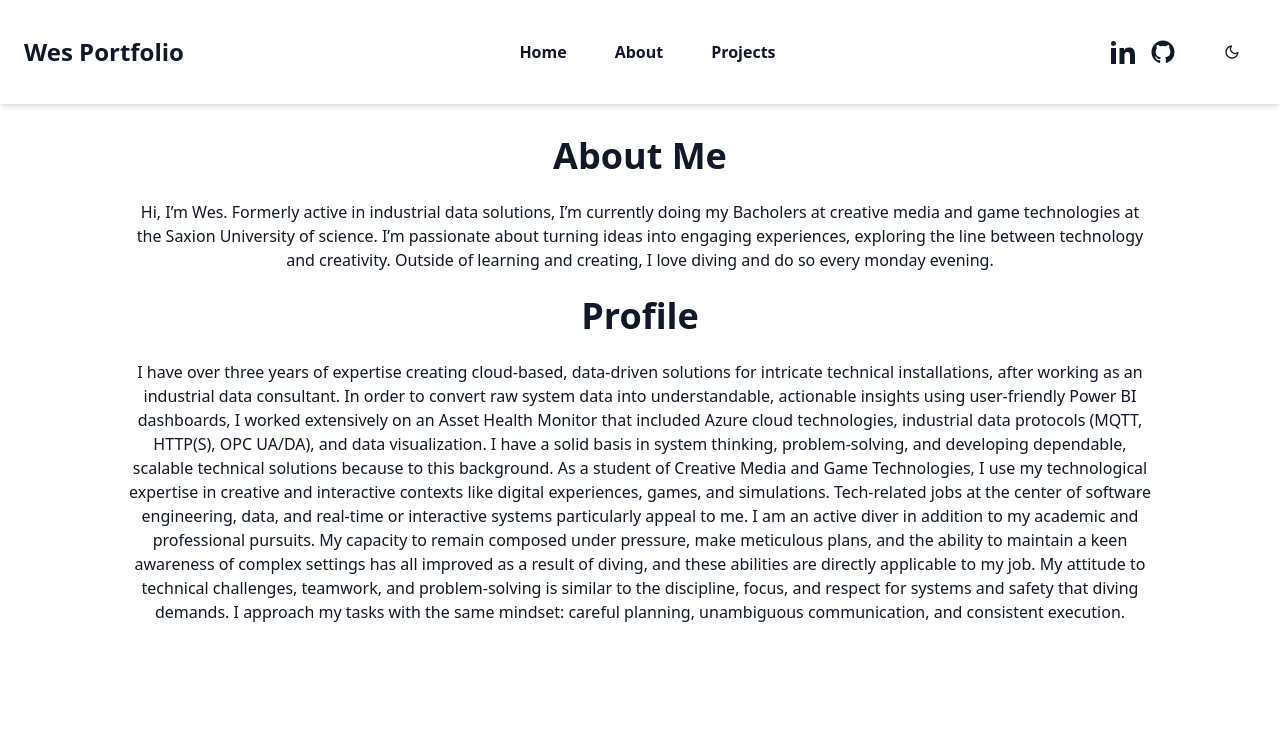
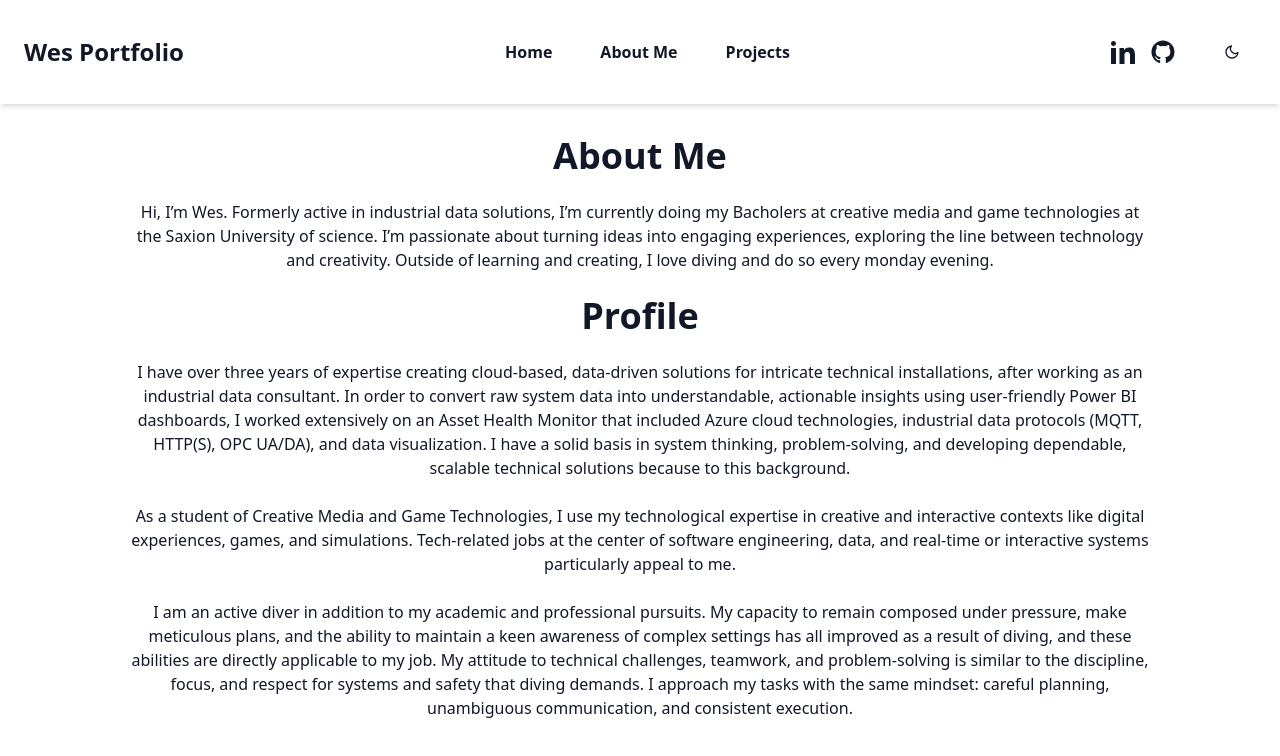
Before and after one commit to Wesbraak3/2502A1518-portfolio-website, a Next.js app in the folder nextjs-app/: page /about in a window 1280 px wide. Shown: the top 756 px of the page. Built offline with nearby package versions, Linux system fonts and the light colour scheme.

Commit message:
added deviding in about me

```diff
--- a/nextjs-app/src/app/about/page.tsx
+++ b/nextjs-app/src/app/about/page.tsx
@@ -7,11 +7,11 @@ import { Text } from "@/components/atoms/Text"
 
 export default function AboutPage() {
     return (
-        <div className="w-[80%] text-center mx-auto space-y-6">
+        <div className="w-[80%] text-center mx-auto space-y-6" >
             <Header_1>About Me</Header_1>
             <Text>{Introduction}</Text>
             <Header_1>Profile</Header_1>
-            <Text>{Profile}</Text>
+            <Text className="whitespace-pre-line">{Profile}</Text>
         </div>
     );
 }
--- a/nextjs-app/src/app/layout.tsx
+++ b/nextjs-app/src/app/layout.tsx
@@ -5,7 +5,7 @@ import { Header } from '@/components/organisms/Header'
 
 const NavigationButtons = [
   { content: "Home", href: "/" },
-  { content: "About", href: "/about" },
+  { content: "About Me", href: "/about" },
   { content: "Projects", href: "/projects" },
   // { content: "Contact", href: "/contact" }
 ];
--- a/nextjs-app/src/data/aboutMe.ts
+++ b/nextjs-app/src/data/aboutMe.ts
@@ -1,8 +1,8 @@
 export const Introduction = "Hi, I’m Wes. Formerly active in industrial data solutions, I’m currently doing my Bacholers at creative media and game technologies at the Saxion University of science. I’m passionate about turning ideas into engaging experiences, exploring the line between technology and creativity. Outside of learning and creating, I love diving and do so every monday evening."
 
-export const Profile = `I have over three years of expertise creating cloud-based, data-driven solutions for intricate technical installations, after working as an industrial data consultant. In order to convert raw system data into understandable, actionable insights using user-friendly Power BI dashboards, I worked extensively on an Asset Health Monitor that included Azure cloud technologies, industrial data protocols (MQTT, HTTP(S), OPC UA/DA), and data visualization. I have a solid basis in system thinking, problem-solving, and developing dependable, scalable technical solutions because to this background. \n \n
+export const Profile = `I have over three years of expertise creating cloud-based, data-driven solutions for intricate technical installations, after working as an industrial data consultant. In order to convert raw system data into understandable, actionable insights using user-friendly Power BI dashboards, I worked extensively on an Asset Health Monitor that included Azure cloud technologies, industrial data protocols (MQTT, HTTP(S), OPC UA/DA), and data visualization. I have a solid basis in system thinking, problem-solving, and developing dependable, scalable technical solutions because to this background.
 
-As a student of Creative Media and Game Technologies, I use my technological expertise in creative and interactive contexts like digital experiences, games, and simulations. Tech-related jobs at the center of software engineering, data, and real-time or interactive systems particularly appeal to me. \n \n
+As a student of Creative Media and Game Technologies, I use my technological expertise in creative and interactive contexts like digital experiences, games, and simulations. Tech-related jobs at the center of software engineering, data, and real-time or interactive systems particularly appeal to me.
 
 I am an active diver in addition to my academic and professional pursuits. My capacity to remain composed under pressure, make meticulous plans, and the ability to maintain a keen awareness of complex settings has all improved as a result of diving, and these abilities are directly applicable to my job. My attitude to technical challenges, teamwork, and problem-solving is similar to the discipline, focus, and respect for systems and safety that diving demands. I approach my tasks with the same mindset: careful planning, unambiguous communication, and consistent execution.
 `
```
